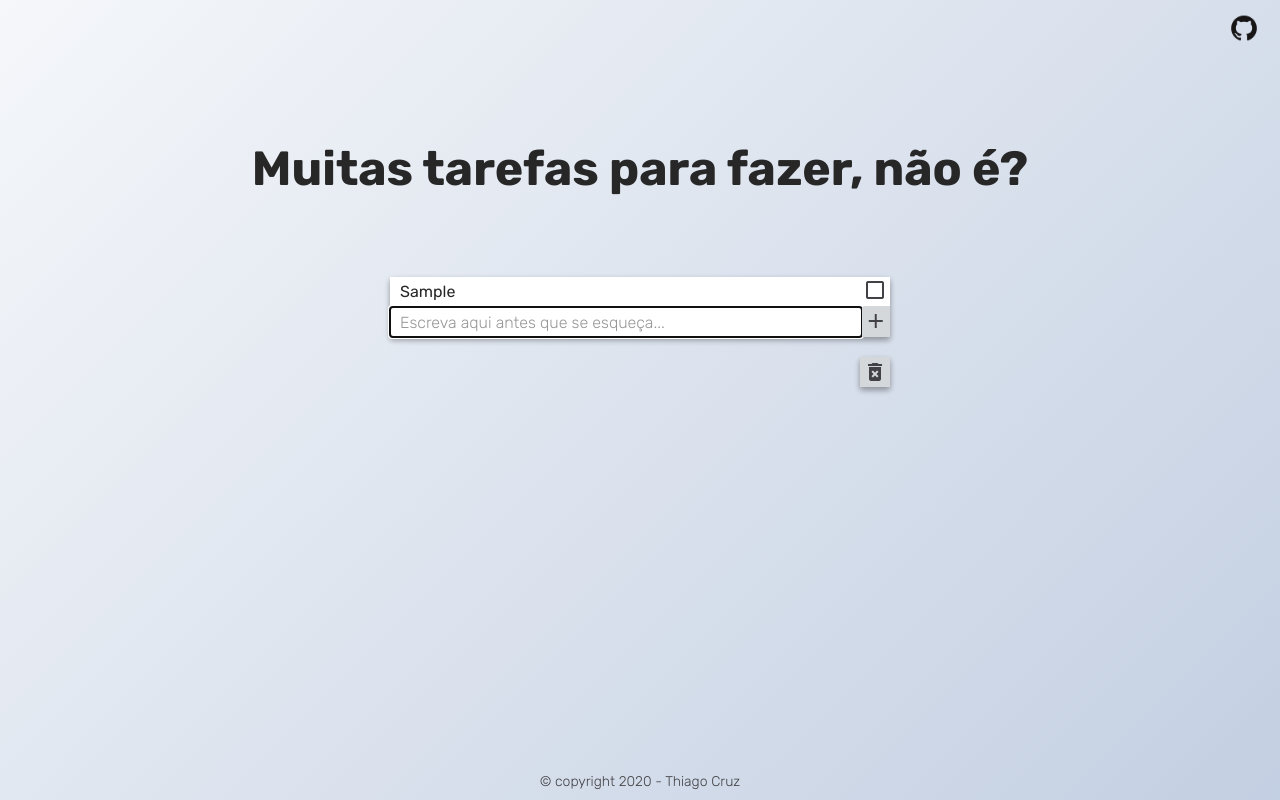
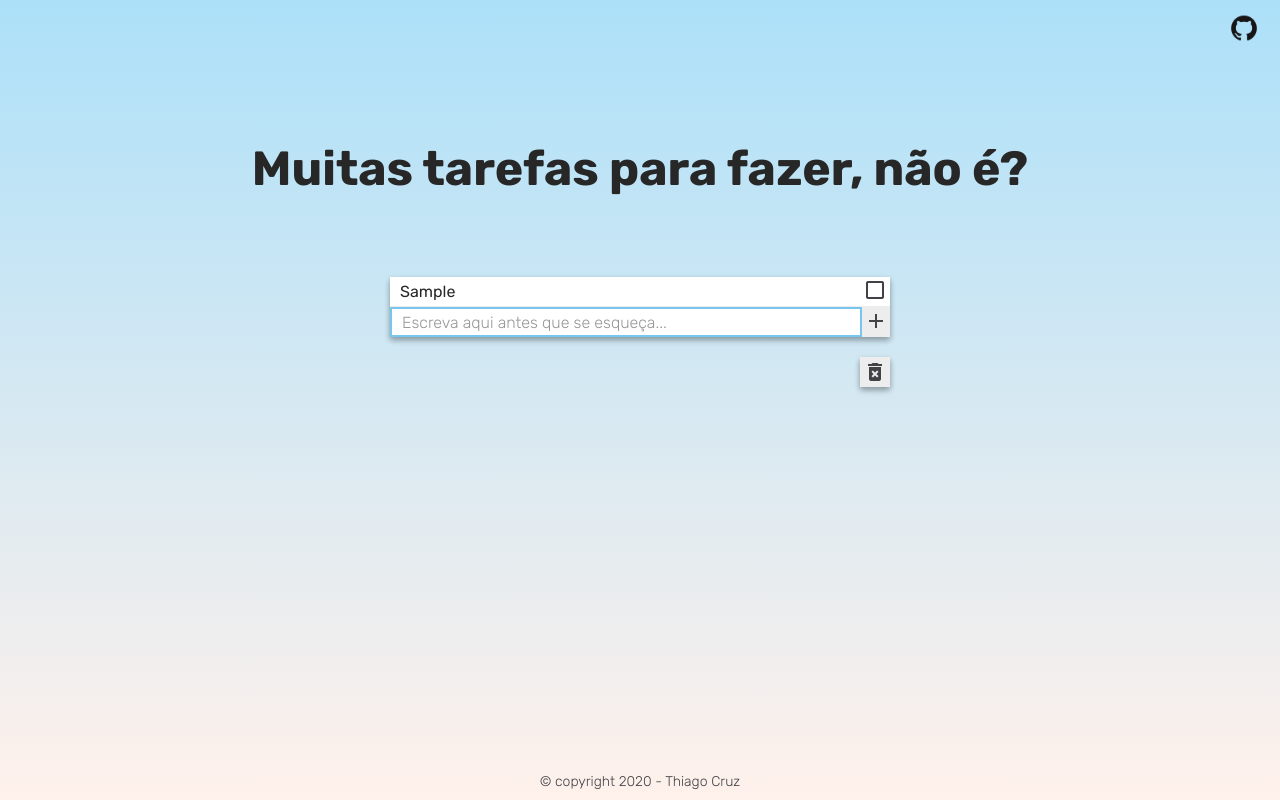
Before and after one commit to thiagocrux/todo-list, a plain HTML site: page index.html in a window 1280 px wide. Both pictures are taken after typing "Sample" into the empty fields and a click on the button "add". Drawn offline with Linux system fonts and the light colour scheme.

Commit message:
Alterações no layout da página (remoção do outline no foco dos inputs, âncoras e botões e adição de borda no foco dos inputs e botões)

```diff
--- a/style.css
+++ b/style.css
@@ -8,8 +8,12 @@
     --delete-icon-color: #c47179;
     --add-icon-color: #6998a3;
     --item-background-color-1: #ffffff;
-    --item-background-color-2: #d5d8db;
-    --custom-box-shadow: 0 3px 6px rgba(0,0,0,0.16), 0 3px 6px rgba(0,0,0,0.23);
+    --item-background-color-2: #ededee;
+    --custom-box-shadow: 0 3px 6px rgba(0, 0, 0, 0.161), 0 3px 6px rgba(0,0,0,0.23);
+    --custom-gradient: linear-gradient(to top, #fff1eb 0%, #ace0f9 100%);
+    --custom-border-1: 2px solid #77c6ee;
+    --custom-border-2: 2px solid #c47179;
+
 }
 
 /***** RESET *****/
@@ -32,7 +36,7 @@ body {
     font-family: 'Rubik', Arial, Helvetica, sans-serif;
     font-size: 1.6rem;
     color: var(--text-color-1);
-    background-image: linear-gradient(135deg, #f5f7fa 0%, #c3cfe2 100%);
+    background-image: var(--custom-gradient);
     background-attachment: fixed;
     background-position: center;
     background-size: cover;
@@ -43,6 +47,15 @@ body {
 
 ul {
     list-style: none;
+}
+
+a:focus {
+    outline: none;
+}
+
+input:focus, button:focus {
+    outline: none;
+    border: var(--custom-border-1);
 }
 
 input::placeholder {
@@ -147,6 +160,12 @@ input::placeholder {
     line-height: var(--custom-line-space);
 }
 
+.buttons-container {
+    display: flex;
+    flex-direction: row;
+    align-items: center;
+}
+
 .delete {
     color: var(--delete-icon-color);
 }
@@ -199,6 +218,11 @@ input::placeholder {
     color: var(--item-background-color-1);
 }
 
+.delete-all:focus {
+    outline: none;
+    border: var(--custom-border-2);
+}
+
 /* Rodapé */
 
 .footer {
```
